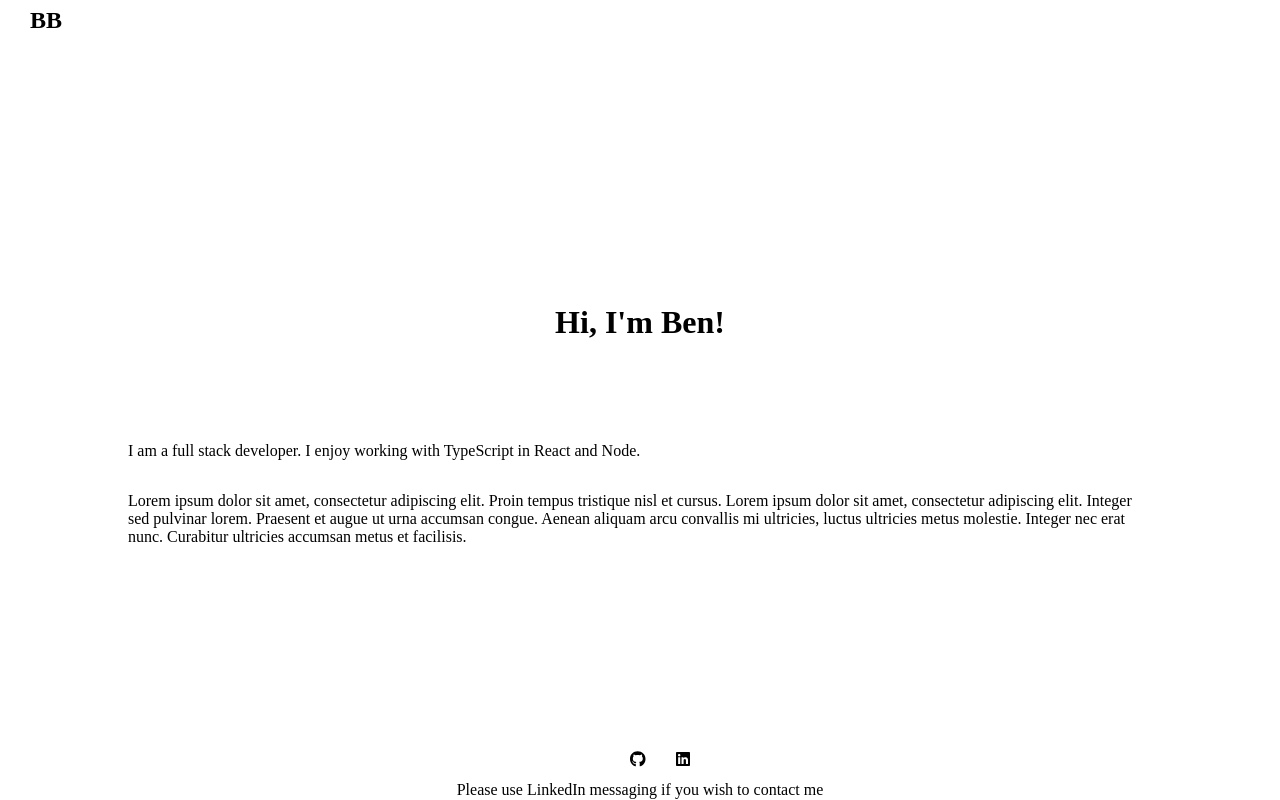
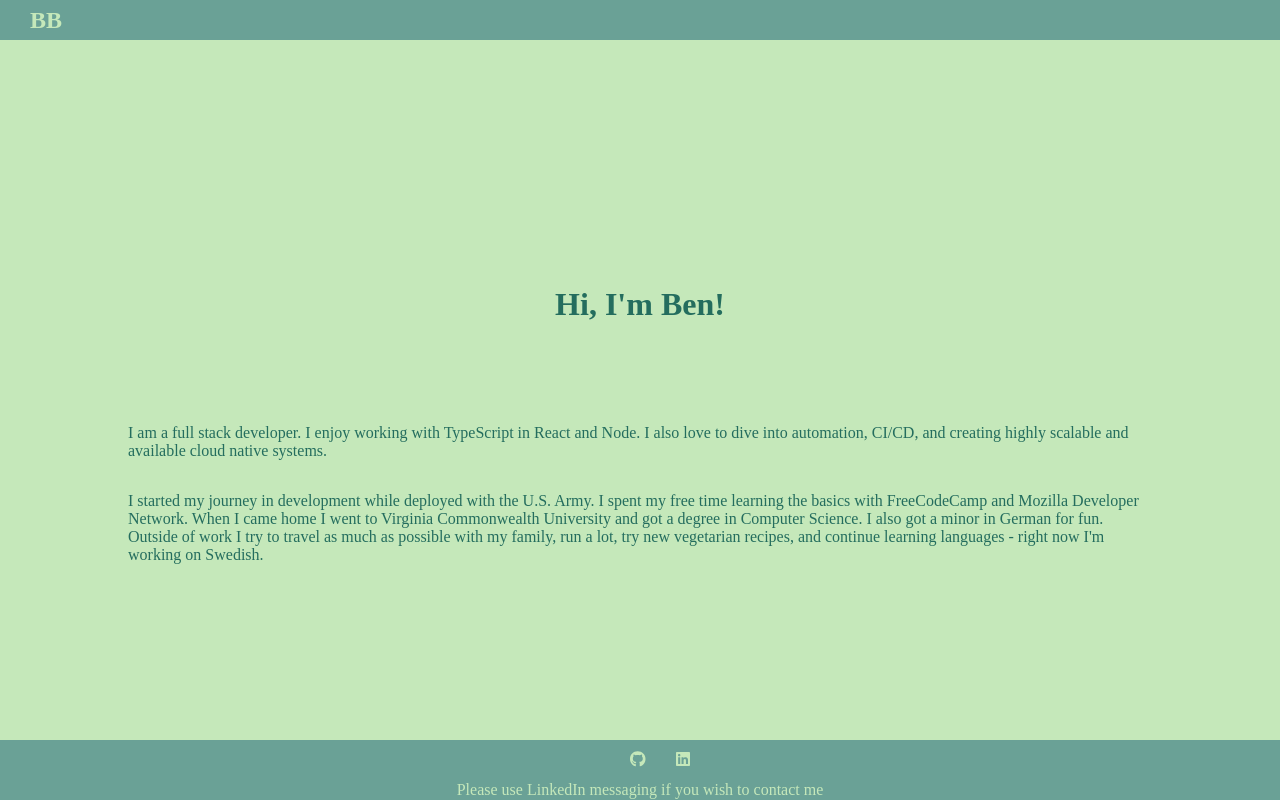
Before and after one commit to b-bricker/bbricker-portfolio, a React (Vite) app: page / in a window 1280 px wide. Built offline with nearby package versions, Linux system fonts and the light colour scheme.

Commit message:
refactor: convert to styled comps

```diff
--- a/src/App.tsx
+++ b/src/App.tsx
@@ -1,6 +1,7 @@
 import Footer from './components/footer';
 import Header from './components/header';
 import { styled } from 'styled-components';
+import './main.css';
 
 const Paragraph = styled.p`
   width: 80%;
@@ -21,6 +22,8 @@ const Main = styled.main`
   align-items: center;
   width: 100%;
   padding: 0px;
+  background-color: var(--primary-color-2);
+  color: var(--secondary-color-4);
 `;
 
 const App = (): JSX.Element => (
@@ -30,15 +33,17 @@ const App = (): JSX.Element => (
       <Title>Hi, I&apos;m Ben!</Title>
       <Paragraph>
         I am a full stack developer. I enjoy working with TypeScript in React
-        and Node.
+        and Node. I also love to dive into automation, CI/CD, and creating
+        highly scalable and available cloud native systems.
       </Paragraph>
       <Paragraph>
-        Lorem ipsum dolor sit amet, consectetur adipiscing elit. Proin tempus
-        tristique nisl et cursus. Lorem ipsum dolor sit amet, consectetur
-        adipiscing elit. Integer sed pulvinar lorem. Praesent et augue ut urna
-        accumsan congue. Aenean aliquam arcu convallis mi ultricies, luctus
-        ultricies metus molestie. Integer nec erat nunc. Curabitur ultricies
-        accumsan metus et facilisis.
+        I started my journey in development while deployed with the U.S. Army. I
+        spent my free time learning the basics with FreeCodeCamp and Mozilla
+        Developer Network. When I came home I went to Virginia Commonwealth
+        University and got a degree in Computer Science. I also got a minor in
+        German for fun. Outside of work I try to travel as much as possible with
+        my family, run a lot, try new vegetarian recipes, and continue learning
+        languages - right now I&apos;m working on Swedish.
       </Paragraph>
     </Main>
     <Footer />
--- a/src/components/footer/Footer.module.scss
+++ /dev/null
@@ -1,36 +0,0 @@
-.footer {
-  display: flex;
-  justify-content: center;
-  align-items: center;
-  flex-direction: column;
-  width: 100%;
-  // background-color: green;
-}
-
-.footerlinks {
-  width: auto;
-  display: flex;
-  justify-content: center;
-  list-style: none;
-  margin: 1px;
-}
-
-.footerlinkitem {
-  display: inline-block;
-  padding: 10px 15px;
-  text-decoration: none;
-}
-
-.footertext {
-  padding: 0;
-  margin: 1px;
-}
-
-a {
-  text-decoration: none;
-  color: black;
-}
-
-a:hover {
-  color: white;
-}
--- a/src/components/footer/Footer.tsx
+++ b/src/components/footer/Footer.tsx
@@ -1,26 +1,61 @@
 import { FontAwesomeIcon } from '@fortawesome/react-fontawesome';
-import styles from './Footer.module.scss';
-
+import { styled } from 'styled-components';
+import '../../main.css';
 import * as icons from '@fortawesome/free-brands-svg-icons';
 
+const StyledFooter = styled.footer`
+  display: flex;
+  justify-content: center;
+  align-items: center;
+  flex-direction: column;
+  width: 100%;
+  background-color: var(--secondary-color-3);
+`;
+
+const StyledUL = styled.ul`
+  width: auto;
+  display: flex;
+  justify-content: center;
+  list-style: none;
+  margin: 1px;
+`;
+
+const StyledLI = styled.li`
+  display: inline-block;
+  padding: 10px 15px;
+  text-decoration: none;
+`;
+
+const StyledAnchor = styled.a`
+  text-decoration: none;
+  color: var(--primary-color-2);
+  :hover {
+    color: var(--complement-color-2);
+  }
+`;
+
+const StyledP = styled.p`
+  padding: 0;
+  margin: 1px;
+  color: var(--primary-color-2);
+`;
+
 const Footer = (): JSX.Element => (
-  <footer className={styles.footer}>
-    <ul className={styles.footerlinks}>
-      <li className={styles.footerlinkitem}>
-        <a href="https://github.com/b-bricker">
+  <StyledFooter>
+    <StyledUL>
+      <StyledLI>
+        <StyledAnchor href="https://github.com/b-bricker">
           <FontAwesomeIcon icon={icons.faGithub} />
-        </a>
-      </li>
-      <li className={styles.footerlinkitem}>
-        <a href="https://www.linkedin.com/in/benjaminbricker/">
+        </StyledAnchor>
+      </StyledLI>
+      <StyledLI>
+        <StyledAnchor href="https://www.linkedin.com/in/benjaminbricker/">
           <FontAwesomeIcon icon={icons.faLinkedin} />
-        </a>
-      </li>
-    </ul>
-    <p className={styles.footertext}>
-      Please use LinkedIn messaging if you wish to contact me
-    </p>
-  </footer>
+        </StyledAnchor>
+      </StyledLI>
+    </StyledUL>
+    <StyledP>Please use LinkedIn messaging if you wish to contact me</StyledP>
+  </StyledFooter>
 );
 
 export default Footer;
--- a/src/components/header/Header.tsx
+++ b/src/components/header/Header.tsx
@@ -1,10 +1,55 @@
-import styles from './Header.module.scss';
+import { styled } from 'styled-components';
+import '../../main.css';
+// import { Link } from 'react-router-dom';
+
+const StyledHeader = styled.header`
+  width: 100%;
+  background-color: var(--secondary-color-3);
+  height: 5%;
+`;
+
+const StyledNav = styled.nav`
+  width: 10%;
+  height: 100%;
+
+  padding-left: 30px;
+  padding-right: 30px;
+  display: flex;
+  justify-content: space-between;
+  align-items: center;
+`;
+
+// const StyledUL = styled.ul`
+//   display: flex;
+//   list-style: none;
+// `;
+
+// const StyledLI = styled.li<{ $selected: string; $name: string }>`
+//   display: inline-block;
+//   padding: 10px 15px;
+//   text-decoration: none;
+//   color: white;
+//   font-weight: ${(props) =>
+//     props.$selected === props.$name ? 'bold' : 'normal'};
+// `;
+
+// const StyledLink = styled(Link)`
+//   display: inline-block;
+//   padding: 10px 15px;
+//   text-decoration: none;
+//   color: white;
+// `;
+
+const StyledH1 = styled.h1`
+  display: inline-block;
+  color: var(--primary-color-2);
+`;
 
 const Header = (): JSX.Element => {
   return (
-    <header>
-      <nav className={styles.navbar}>
-        <h1 className={styles.logo}>BB</h1>
+    <StyledHeader>
+      <StyledNav>
+        <StyledH1>BB</StyledH1>
         {/* <ul className={styles.navlinks}>
           {menuOptions.map((option, index) => (
             <li className={option.className} key={index}>
@@ -18,8 +63,8 @@ const Header = (): JSX.Element => {
             </li>
           ))}
         </ul> */}
-      </nav>
-    </header>
+      </StyledNav>
+    </StyledHeader>
   );
 };
 
--- a/src/global-styles.scss
+++ /dev/null
@@ -1,9 +0,0 @@
-html,
-body,
-#root {
-  height: 100%;
-  margin: 0;
-  min-height: 100%;
-  display: flex;
-  flex-direction: column;
-}
--- /dev/null
+++ b/src/main.css
@@ -0,0 +1,35 @@
+:root {
+  --primary-color-1: #70b45a;
+  --primary-color-2: #c5e8ba;
+  --primary-color-3: #9ed68c;
+  --primary-color-4: #479030;
+  --primary-color-5: #266a10;
+
+  --secondary-color-1: #44887a;
+  --secondary-color-2: #a0c8c0;
+  --secondary-color-3: #6aa196;
+  --secondary-color-4: #246d5e;
+  --secondary-color-5: #0c5042;
+
+  --tertiary-color-1: #d4946a;
+  --tertiary-color-2: #ffe0cc;
+  --tertiary-color-3: #fcc7a5;
+  --tertiary-color-4: #aa6539;
+  --tertiary-color-5: #7c3d13;
+
+  --complement-color-1: #ca6573;
+  --complement-color-2: #f8c6cd;
+  --complement-color-3: #f09da9;
+  --complement-color-4: #a23645;
+  --complement-color-5: #761220;
+}
+
+html,
+body,
+#root {
+  height: 100%;
+  margin: 0;
+  min-height: 100%;
+  display: flex;
+  flex-direction: column;
+}
--- a/src/main.tsx
+++ b/src/main.tsx
@@ -1,7 +1,7 @@
 import React from 'react';
 import ReactDOM from 'react-dom/client';
 import App from './App';
-import './global-styles.scss';
+import './main.css';
 
 ReactDOM.createRoot(document.getElementById('root') as HTMLElement).render(
   <React.StrictMode>
```
Also changed, not shown: 1 other file (tests, documents, lock files or other folders).
